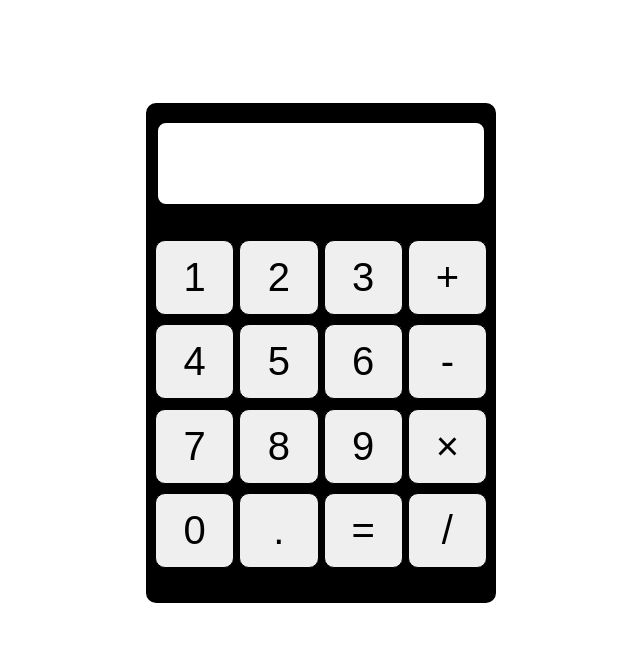
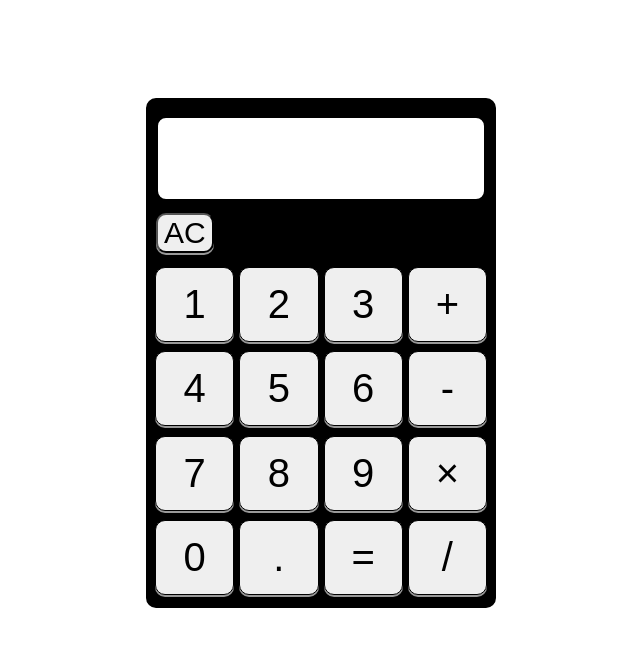
Before and after one commit to ecruzreal/simple-calculator, a plain HTML site: page index.html in a window 1280 px wide. Shown: the whole page, without its empty margins (319-959 px from the left). Drawn offline with Linux system fonts and the light colour scheme.

Commit message:
Implemented the 'AC' (clear) button

```diff
--- a/calculator.js
+++ b/calculator.js
@@ -51,11 +51,20 @@ buildGrid()
 
 const display = document.querySelector('#display')
 const buttons = document.querySelectorAll('.cell')
+const clear = document.querySelector('#clear')
 const nums = ['1', '2', '3', '4', '5', '6', '7', '8', '9', '0']
 const operators = ['+', '-', '/', '×']
 let second_num = false;
 
 const expression_state = {num1: '', operator: '', num2: '', result: ''}
+
+clear.addEventListener('click', () => {
+    display.innerHTML = '';
+    expression_state.num1 = '';
+    expression_state.num2 = '';
+    expression_state.operator = '';
+    expression_state.result = '';
+})
 
 function handleInput(event){
     if (display.textContent === 'no can do'){
--- a/index.html
+++ b/index.html
@@ -11,6 +11,9 @@
     <div class="container">
         <div id="calculator-body">
             <div id="display"></div>
+            <div class="clear-container">
+                <button id="clear">AC</button>
+            </div>
             <div class="inner-container"></div>
         </div>
     </div>
--- a/style.css
+++ b/style.css
@@ -9,10 +9,36 @@ body{
     align-items: center;
 }
 
+.clear-container{
+    display: flex;
+    justify-content: center;
+    align-items: center;
+    justify-content: flex-start;
+    width: 330px;
+    margin-bottom: 12px;
+}
+
+#clear{
+    font-size: 30px;
+    border-radius: 10px;
+    cursor: pointer;
+    transition: transform 0.1s ease, box-shadow 0.1s ease;
+    box-shadow: 0 2px #999;
+}
+
+#clear:hover{
+    background-color: lightblue;
+}
+
+#clear:active{
+    transform: translateY(2px);
+    box-shadow: 0 0px #666;
+}
+
 #calculator-body{
     display: flex;
     flex-direction: column;
-    height: 500px;
+    height: 510px;
     width: 350px;
     border: solid 2px black;
     border-radius: 10px;
@@ -51,7 +77,7 @@ body{
     border-radius: 10px;
     margin: 10px;
     margin-top: 16px;
-    margin-bottom: 32px;
+    margin-bottom: 12px;
     padding: 12px;
     background-color: white;
 }
@@ -64,8 +90,15 @@ body{
     font-size: 40px;
     padding: 0;
     margin: 0;
+    transition: transform 0.1s ease, box-shadow 0.1s ease;
+    box-shadow: 0 2px #999;
 }
 
 .cell:hover{
     background-color: lightblue;
 }
+
+.cell:active{
+    transform: translateY(2px);
+    box-shadow: 0 0px #666;
+}
```
